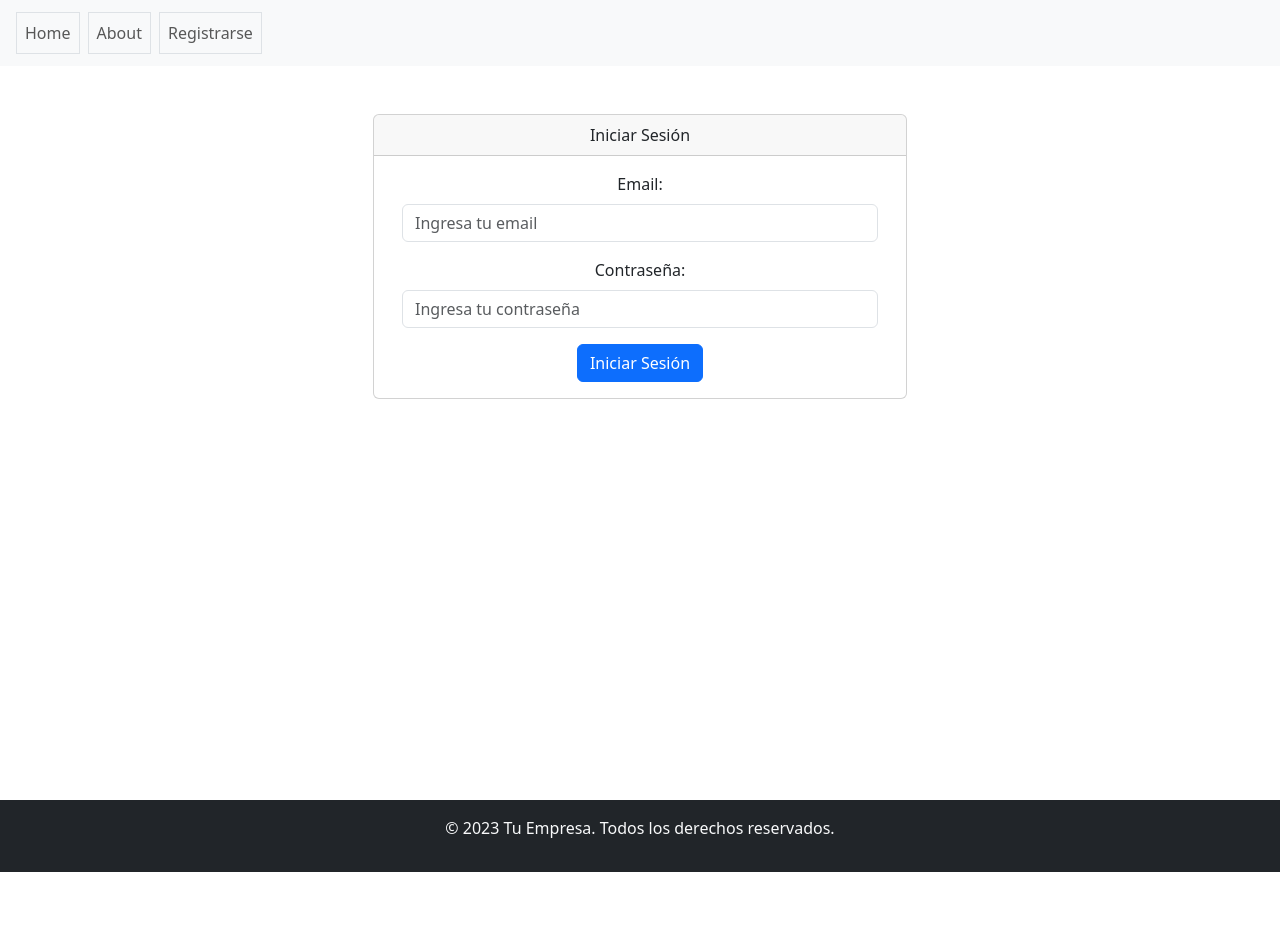
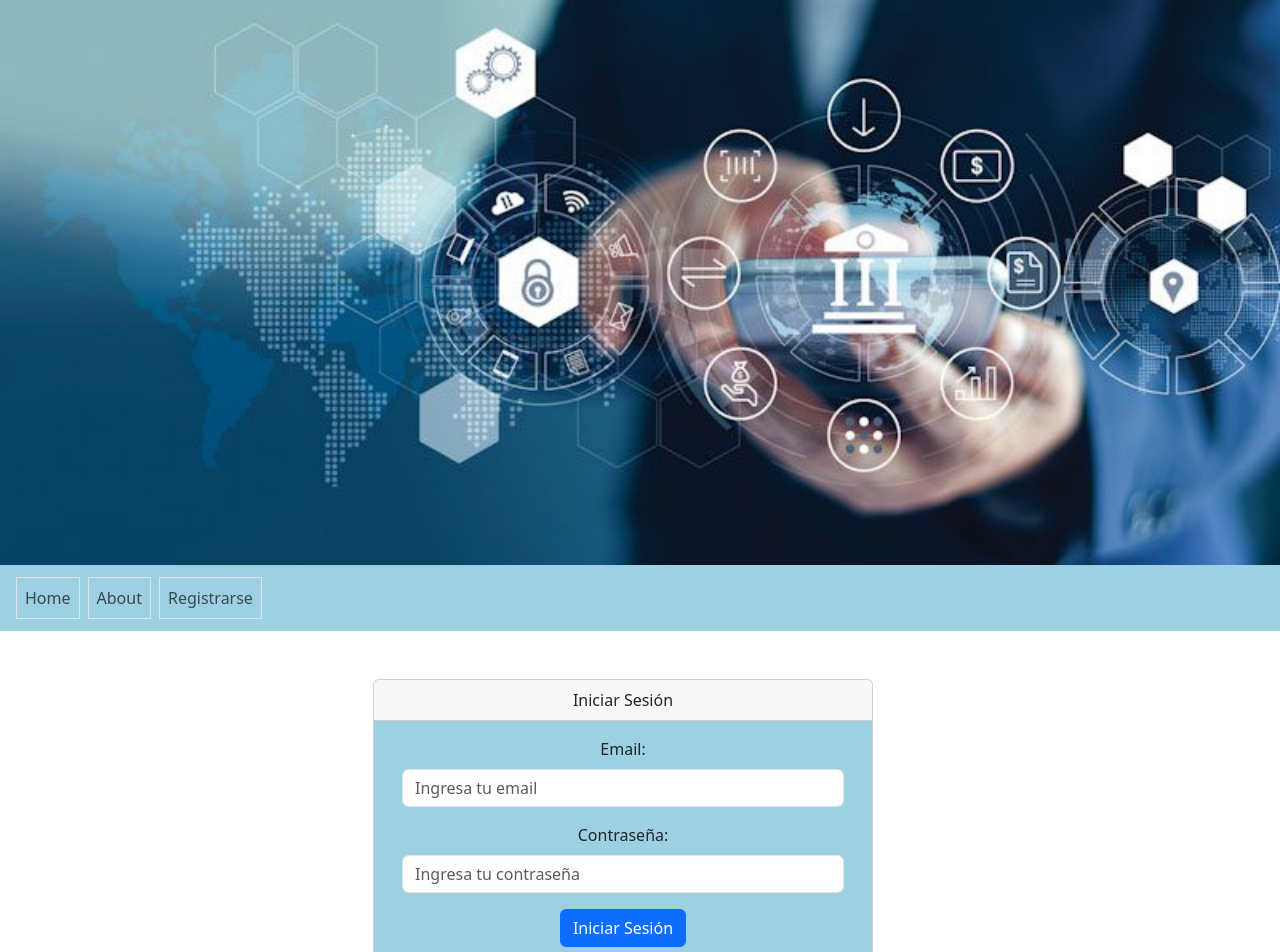
Before and after one commit to lmq94/Api-Laravel, a React (Create React App) app in the folder banco-front/: page / in a window 1280 px wide. Shown: the top 952 px of the page. Before the commit the page ends 872 px from the top, so only its background shows below. Built offline with nearby package versions, Linux system fonts and the light colour scheme.

Commit message:
Visual changes

```diff
--- a/banco-front/src/App.css
+++ b/banco-front/src/App.css
@@ -7,61 +7,43 @@ body {
 
 }
 
+main{
 
-.App {
-  display: flex;
-  flex-direction: column;
-  min-height: 100vh;
+  min-height: 600px;
 }
 
-.App-logo {
-  height: 40vmin;
-  pointer-events: none;
-}
-
-@media (prefers-reduced-motion: no-preference) {
-  .App-logo {
-    animation: App-logo-spin infinite 20s linear;
-  }
-}
-
-.App-header {
-  background-color: #282c34;
-  min-height: 100vh;
-  display: flex;
-  flex-direction: column;
-  align-items: center;
-  justify-content: center;
-  font-size: calc(10px + 2vmin);
-  color: white;
-}
-
-.App-link {
-  color: #61dafb;
-}
 
 header{
   position: relative;
 
 }
 
+.header-cover {
+  position: relative;
+  overflow: hidden;
+}
 
-@keyframes App-logo-spin {
-  from {
-    transform: rotate(0deg);
-  }
-  to {
-    transform: rotate(360deg);
-  }
+.header-cover img {
+  width: 100%;
+  height: auto;
 }
+
+.navbar-color{
+  background-color: hsl(195, 53%, 75%);
+}
+
+.card{
+  max-width: 500px;;
+}
+
 
 footer {
   width: 100%;
   background-color: #282c34;
-  color: white;
+  color: black;
   text-align: center;
   padding: 10px 0;
-  position: sticky;
+  position: static;
   bottom: 0;
 
 }
@@ -75,7 +57,8 @@ footer {
 .user-config-container {
   display: flex;
   flex-direction: column;
-  align-items: center; /* Centra el contenido horizontalmente */
-  justify-content: center; /* Centra el contenido verticalmente */
-  height: 35vh; /* Establece la altura al 100% de la ventana */
+  align-items: center;
+  justify-content: center;
+  height: 35vh;
+  position: fixed;
 }
--- a/banco-front/src/LoginForm.js
+++ b/banco-front/src/LoginForm.js
@@ -49,7 +49,7 @@ function LoginForm({ setIsLoggedInCallback, setUserRoleCallback}) {
                     <div className = "col-md-6">
                         <div className = "card">
                             <div className = "card-header container text-center">Iniciar Sesión</div>
-                            <div className = "card-body">
+                            <div className = "card-body navbar-color">
                                 <form onSubmit = {handleSubmit} className = "container text-center">
                                     <div className = "mb-3">
                                         <label htmlFor = "email" className = "form-label">Email:</label>
--- a/banco-front/src/crud/Panel.js
+++ b/banco-front/src/crud/Panel.js
@@ -35,9 +35,9 @@ function AdminPanel() {
             <TableItems ruta = "/users" edicion = {true}/>
 
             <div className = "mt-4 mb-4">
-                <button className = "btn btn-info ms-4" onClick = {handleCrearCliente}> <FontAwesomeIcon icon = {faPlus} className = "me-2"> </FontAwesomeIcon>Crear Cliente</button>
-                <button className = "btn btn-info ms-4" onClick = {handleCrearUsuario}><FontAwesomeIcon icon = {faPlus} className = "me-2"> </FontAwesomeIcon>Crear Usuario</button>
-                <button className = "btn btn-info ms-4" onClick = {handleAbrirCuenta}><FontAwesomeIcon icon = {faPlus} className = "me-2"> </FontAwesomeIcon>Abrir Cuenta</button>
+                <button className = "btn btn-info mt-2 ms-4" onClick = {handleCrearCliente}> <FontAwesomeIcon icon = {faPlus} className = "me-2"> </FontAwesomeIcon>Crear Cliente</button>
+                <button className = "btn btn-info mt-2 ms-4" onClick = {handleCrearUsuario}><FontAwesomeIcon icon = {faPlus} className = "me-2"> </FontAwesomeIcon>Crear Usuario</button>
+                <button className = "btn btn-info mt-2 ms-4" onClick = {handleAbrirCuenta}><FontAwesomeIcon icon = {faPlus} className = "me-2"> </FontAwesomeIcon>Abrir Cuenta</button>
             </div>
         </div>)
 
--- a/banco-front/src/crud/UserData.js
+++ b/banco-front/src/crud/UserData.js
@@ -44,9 +44,9 @@ function UserData ({ show, onHide })  {
                 <FontAwesomeIcon icon = {faUser} />
             </button>
             {showData && (
-                <div className = "user-data-container bg-light p-4">
-                    <div className = "card" style = {{ maxWidth: "300px" }}>
-                        <div className = "card-body">
+                <div className = "user-data-container p-4">
+                    <div className = "card" >
+                        <div className = "card-body navbar-color">
                             <img
                                 src = {`${url}${image}`}
                                 alt = "Foto de perfil"
--- a/banco-front/src/crud/userConfig/ChangePasswordForm.js
+++ b/banco-front/src/crud/userConfig/ChangePasswordForm.js
@@ -46,7 +46,7 @@ function ChangePasswordForm({ setPasswordChangeMessage }) {
                 currentPassword: e.target.value,
               })
             }
-            required // Campo requerido
+            required
           />
         </div>
         <div className = "mb-3">
@@ -75,7 +75,7 @@ function ChangePasswordForm({ setPasswordChangeMessage }) {
             name = "confirmPassword"
             value = {confirmPassword}
             onChange = {(e) => setConfirmPassword(e.target.value)}
-            required // Campo requerido
+            required
           />
         </div>
         <button type = "submit" className  ="btn btn-primary" disabled = {!passwords.currentPassword || !passwords.newPassword || !confirmPassword}>Cambiar Contraseña</button>
--- a/banco-front/src/crud/userConfig/EditUserDataForm.js
+++ b/banco-front/src/crud/userConfig/EditUserDataForm.js
@@ -21,12 +21,12 @@ function EditUserDataForm() {
   const handleImageChange = (e) => {
     const imageFile = e.target.files[0];
 
-    // Leer la imagen seleccionada y crear una URL de datos
+
     const reader = new FileReader();
     reader.onload = (event) => {
-      setSelectedImage(event.target.result); // Establecer la URL de datos como vista previa
+      setSelectedImage(event.target.result);
     };
-    reader.readAsDataURL(imageFile); // Leer el archivo como una URL de datos
+    reader.readAsDataURL(imageFile);
 
     setUserData({
       ...userData,
--- a/banco-front/src/crud/userConfig/UserConfig.js
+++ b/banco-front/src/crud/userConfig/UserConfig.js
@@ -15,10 +15,10 @@ function UserConfig() {
   {/* Contenedor de botones fijado en la parte superior */}
             <div className = "row">
                 <div className = "col-12 col-md-6 mb-2">
-                    <button onClick = {() => setActiveTab('changePassword')} className = "btn btn-primary  w-100 text-nowrap">Contraseña</button>
+                    <button onClick = {() => setActiveTab('changePassword')} className = "btn btn-primary text-nowrap">Contraseña</button>
                 </div>
                     <div className = "col-12 col-md-6 mb-2">
-                <button onClick = {() => setActiveTab('editUserData')} className = "btn btn-primary btn-block w-100 text-nowrap">Editar Datos</button>
+                <button onClick = {() => setActiveTab('editUserData')} className = "btn btn-primary text-nowrap">Editar Datos</button>
                 </div>
             </div>
         </div>
--- a/banco-front/src/templates/Footer.js
+++ b/banco-front/src/templates/Footer.js
@@ -1,7 +1,7 @@
 
 function FatFooter  ()  {
     return (
-        <footer className="bg-dark text-light text-center p-3 ">
+        <footer className="text-center p-3 navbar-color ">
             <div className="container">
                 <p>&copy; 2023 Tu Empresa. Todos los derechos reservados.</p>
             </div>
--- a/banco-front/src/templates/Header.js
+++ b/banco-front/src/templates/Header.js
@@ -1,6 +1,7 @@
 import {Link, useNavigate} from "react-router-dom";
 import {Logout} from "../crud/Functions";
 import UserData from "../crud/UserData";
+import imagen from '../images/Portada.jpg'
 import React from "react";
 
 
@@ -19,23 +20,26 @@ function Header({ isLoggedIn, setIsLoggedInCallback, userRole } ){
 
     return(
         <header>
-            <nav className="navbar navbar-expand-lg bg-body-tertiary navbar-custom">
-                <div className="container-fluid d-flex align-items-center">
+             <div className = "header-cover">
+                <img src = {imagen} alt = "Imagen de portada" />
+            </div>
+            <nav className = "navbar navbar-expand-lg navbar-color">
+                <div className = "container-fluid d-flex align-items-center">
 
-                    <button className="navbar-toggler " type="button" data-bs-toggle="collapse" data-bs-target="#navbarNav" aria-controls="navbarNav" aria-expanded="false" aria-label="Toggle navigation">
-                        <span className="navbar-toggler-icon"></span>
+                    <button className = "navbar-toggler " type = "button" data-bs-toggle = "collapse" data-bs-target = "#navbarNav" aria-controls = "navbarNav" aria-expanded = "false" aria-label = "Toggle navigation">
+                        <span className = "navbar-toggler-icon"></span>
                     </button>
-                    <div className="collapse navbar-collapse navbar-custom" id="navbarNav">
-                        <ul className="navbar-nav">
-                            <li className="nav-item border m-1 ">
-                                <Link className="nav-link" to="/">Home</Link>
+                    <div className = "collapse navbar-collapse navbar-custom" id= "navbarNav">
+                        <ul className = "navbar-nav">
+                            <li className = "nav-item border m-1 ">
+                                <Link className = "nav-link" to = "/">Home</Link>
                             </li>
-                            <li className="nav-item border m-1">
-                                <Link className="nav-link" to="/">About</Link>
+                            <li className = "nav-item border m-1">
+                                <Link className = "nav-link" to = "/">About</Link>
                             </li>
                             {userRole === "normal"&& isLoggedIn ? (
                                 <li className="nav-item border m-1">
-                                    <Link className="nav-link" to="/create-account">
+                                    <Link className = "nav-link" to = "/create-account">
                                         Abrir una cuenta
                                     </Link>
                                 </li>
@@ -47,16 +51,16 @@ function Header({ isLoggedIn, setIsLoggedInCallback, userRole } ){
                                     </Link>
                                 </li>
                             ) : (
-                                <li className="nav-item border m-1">
-                                    <Link className="nav-link bg-custom " to="/register">Registrarse</Link>
+                                <li className = "nav-item border m-1">
+                                    <Link className = "nav-link bg-custom " to ="/register">Registrarse</Link>
                                 </li>
                             )}
                         </ul>
 
                     </div>
-                    <div className>
+                    <div>
                         {isLoggedIn ?(
-                            <div className="position-absolute top-0 end-0 p-3">
+                            <div className="position-absolute top-0 end-0 p-3 ">
                                 <UserData />
                             </div>
                         ) :null}
```
Also changed, not shown: banco-front/src/images/Portada.jpg (added).
